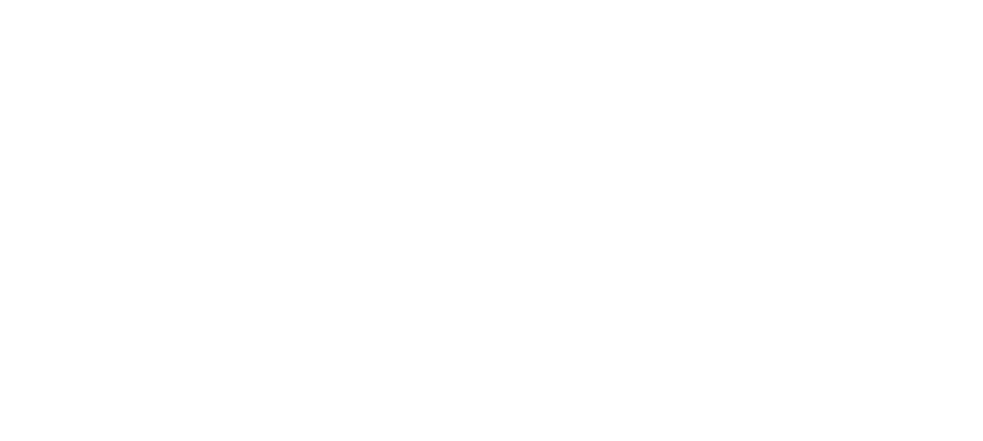
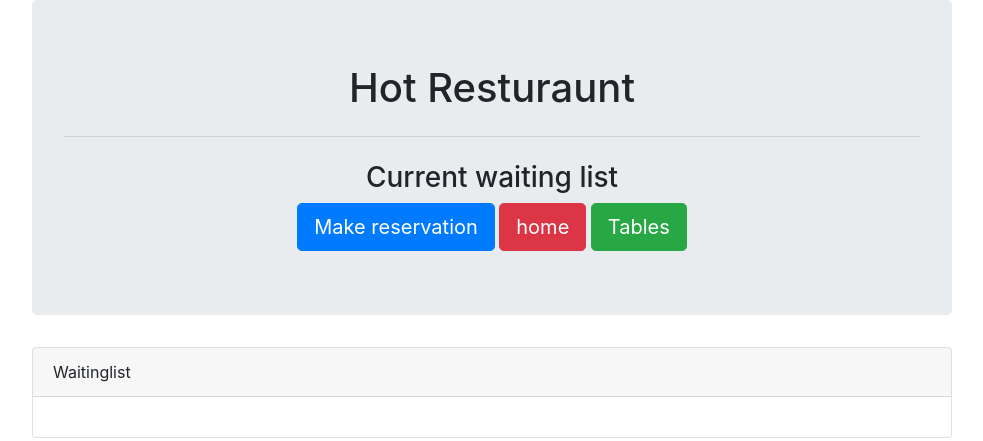
Before and after one commit to MorrowJeffery/HotResturaunt, a website: page waitlist.html in a window 1280 px wide. Shown: the whole page, without its empty margins (53-1036 px from the left). Drawn offline with nearby package versions, Linux system fonts and the light colour scheme.

Commit message:
changes html

```diff
--- a/waitlist.html
+++ b/waitlist.html
@@ -0,0 +1,44 @@
+<!DOCTYPE html>
+<html lang="en">
+<head>
+    <meta charset="UTF-8">
+    <meta name="viewport" content="width=device-width, initial-scale=1.0">
+    <link rel="stylesheet" href="https://stackpath.bootstrapcdn.com/bootstrap/4.4.1/css/bootstrap.min.css" integrity="sha384-Vkoo8x4CGsO3+Hhxv8T/Q5PaXtkKtu6ug5TOeNV6gBiFeWPGFN9MuhOf23Q9Ifjh" crossorigin="anonymous">
+    <title>Hot Resturaunt</title>
+</head>
+<body>
+    <div class="container">
+        <div class="row">
+          <div class="col-sm-10">
+            <div class="jumbotron">
+                <h1 class="text-center">Hot Resturaunt</h1>
+                <p class="lead"></p>
+                <hr class="my-4">
+                <h3 class="text-center">Current waiting list</h3>
+                <div class="text-center">
+                <a class="btn btn-primary btn-lg" href="reserve.html" role="button">Make reservation</a>
+                <a class="btn btn-danger btn-lg" href="homepage.html" role="button">home</a>
+                <a class="btn btn-success btn-lg"href="tables.html">Tables</a>
+                </div>
+              </div>
+              <div class="card">
+                <div class="card-header">
+                  Waitinglist
+                </div>
+                <div class="card-body">
+                    <div id="waiting-list">
+
+                    </div>
+
+
+                </div>
+              </div>
+
+
+
+          </div>
+
+        </div>
+      </div>
+</body>
+</html>
```
Also changed, not shown: reserve.html (+1 -1 lines), tables.html (+4 -6 lines).
